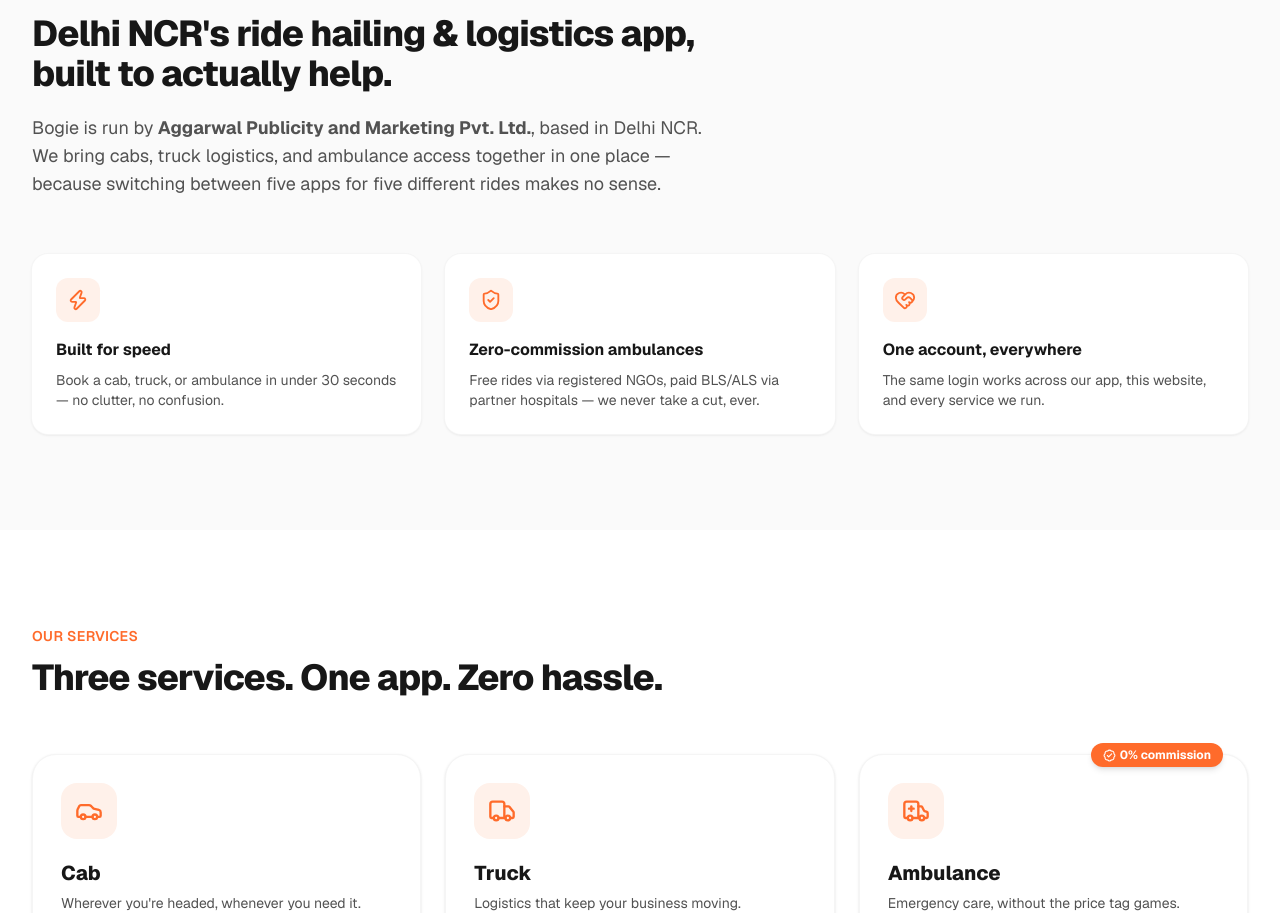
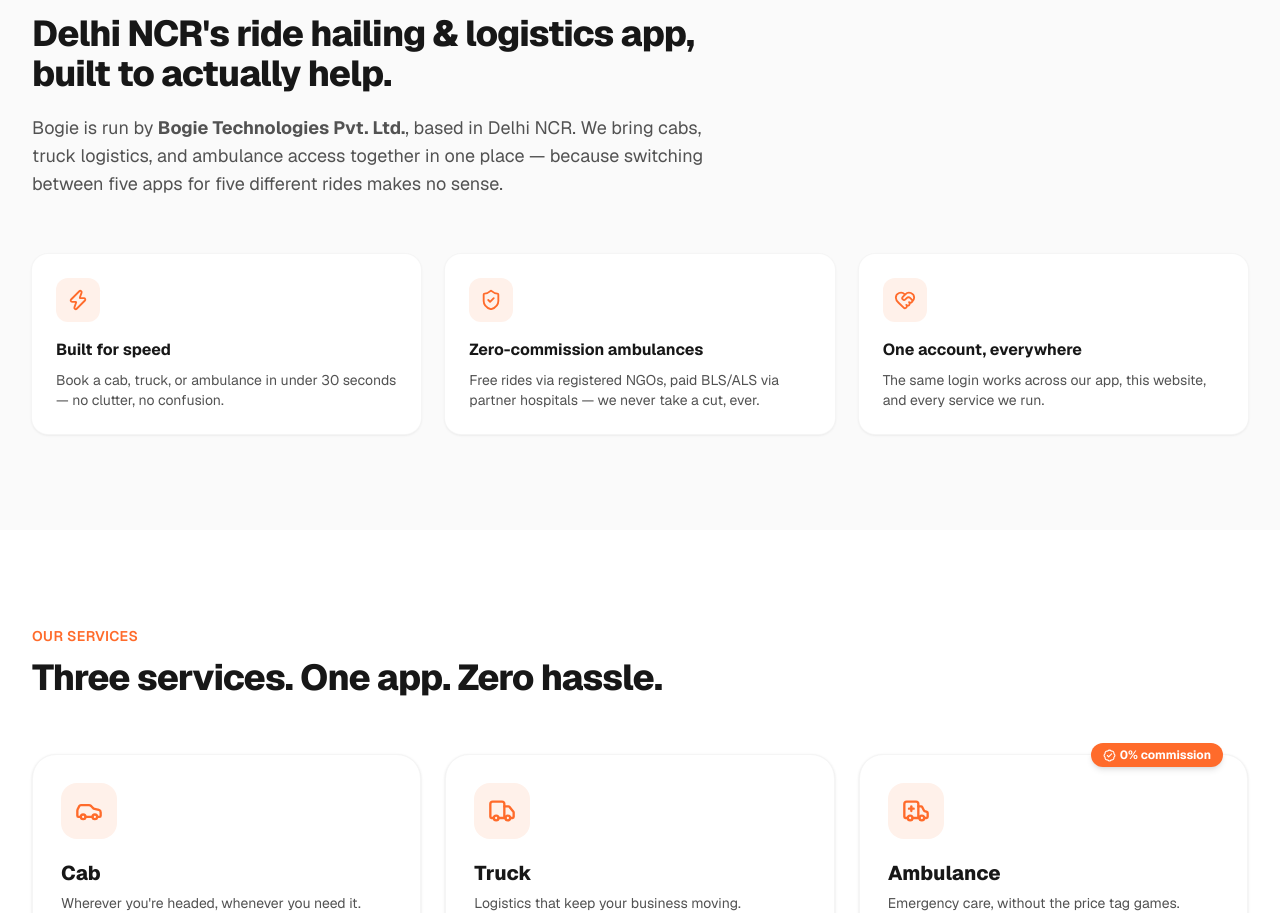
Before and after one commit to Anjali-534/bogie-website, a Next.js app: page / in a window 1280 px wide. Shown: the part 866-1779 px from the top of the page. Built offline with nearby package versions, Linux system fonts and the light colour scheme; no server answers.

Commit message:
Update legal entity name to Bogie Technologies Pvt. Ltd.
Replaces the placeholder "Aggarwal Publicity and Marketing Pvt. Ltd."
across service pages and About copy.

```diff
--- a/app/about/page.tsx
+++ b/app/about/page.tsx
@@ -17,7 +17,7 @@
 export const metadata: Metadata = {
   title: "About Us — Bogie | Delhi NCR's Ride & Logistics App",
   description:
-    "Bogie is Delhi NCR's ride hailing and logistics app — cab booking, truck logistics, and zero-commission ambulances, run by Aggarwal Publicity and Marketing Pvt. Ltd.",
+    "Bogie is Delhi NCR's ride hailing and logistics app — cab booking, truck logistics, and zero-commission ambulances, run by Bogie Technologies Pvt. Ltd.",
 };
 
 const differentiators = [
@@ -101,7 +101,7 @@
                 </div>
                 <div>
                   <p className="font-bold text-neutral-900">
-                    Aggarwal Publicity and Marketing Pvt. Ltd.
+                    Bogie Technologies Pvt. Ltd.
                   </p>
                   <p className="mt-1 text-sm text-neutral-600">
                     Headquartered in Delhi NCR, India — and now live across the region,
--- a/app/ambulance/page.tsx
+++ b/app/ambulance/page.tsx
@@ -25,7 +25,7 @@
     name: "Bogie Ambulance",
     provider: {
       "@type": "Organization",
-      name: "Aggarwal Publicity and Marketing Pvt. Ltd.",
+      name: "Bogie Technologies Pvt. Ltd.",
       url: SITE_URL,
     },
     areaServed: "Delhi NCR",
--- a/app/cab/page.tsx
+++ b/app/cab/page.tsx
@@ -42,7 +42,7 @@
     name: "Bogie Cab",
     provider: {
       "@type": "Organization",
-      name: "Aggarwal Publicity and Marketing Pvt. Ltd.",
+      name: "Bogie Technologies Pvt. Ltd.",
       url: SITE_URL,
     },
     areaServed: "Delhi NCR",
--- a/app/components/About.tsx
+++ b/app/components/About.tsx
@@ -31,8 +31,8 @@
             Delhi NCR&apos;s ride hailing &amp; logistics app, built to actually help.
           </h2>
           <p className="mt-5 text-lg text-neutral-600">
-            Bogie is run by <strong>Aggarwal Publicity and Marketing Pvt.
-            Ltd.</strong>, based in Delhi NCR. We bring cabs, truck logistics,
+            Bogie is run by <strong>Bogie Technologies Pvt. Ltd.</strong>,
+            based in Delhi NCR. We bring cabs, truck logistics,
             and ambulance access together in one place — because switching
             between five apps for five different rides makes no sense.
           </p>
--- a/app/truck/page.tsx
+++ b/app/truck/page.tsx
@@ -44,7 +44,7 @@
     name: "Bogie Truck",
     provider: {
       "@type": "Organization",
-      name: "Aggarwal Publicity and Marketing Pvt. Ltd.",
+      name: "Bogie Technologies Pvt. Ltd.",
       url: SITE_URL,
     },
     areaServed: "Delhi NCR",
```
